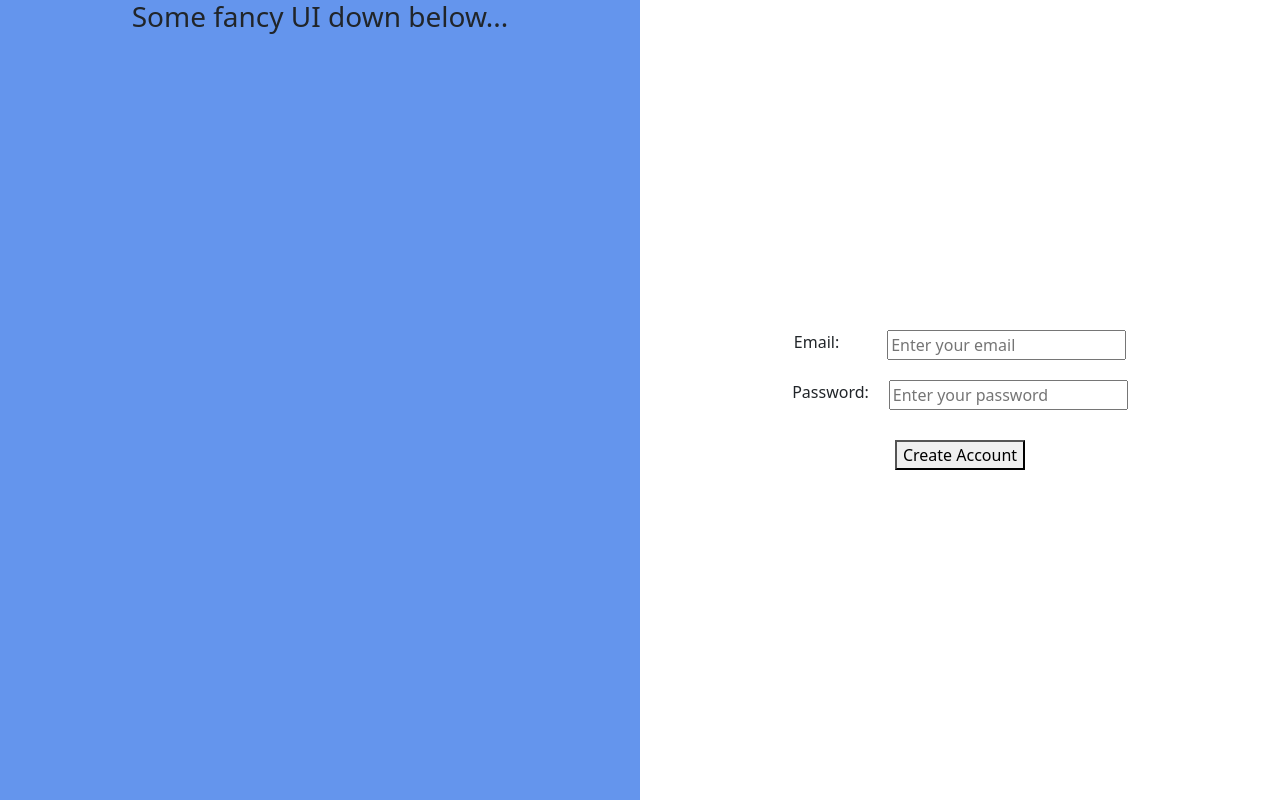
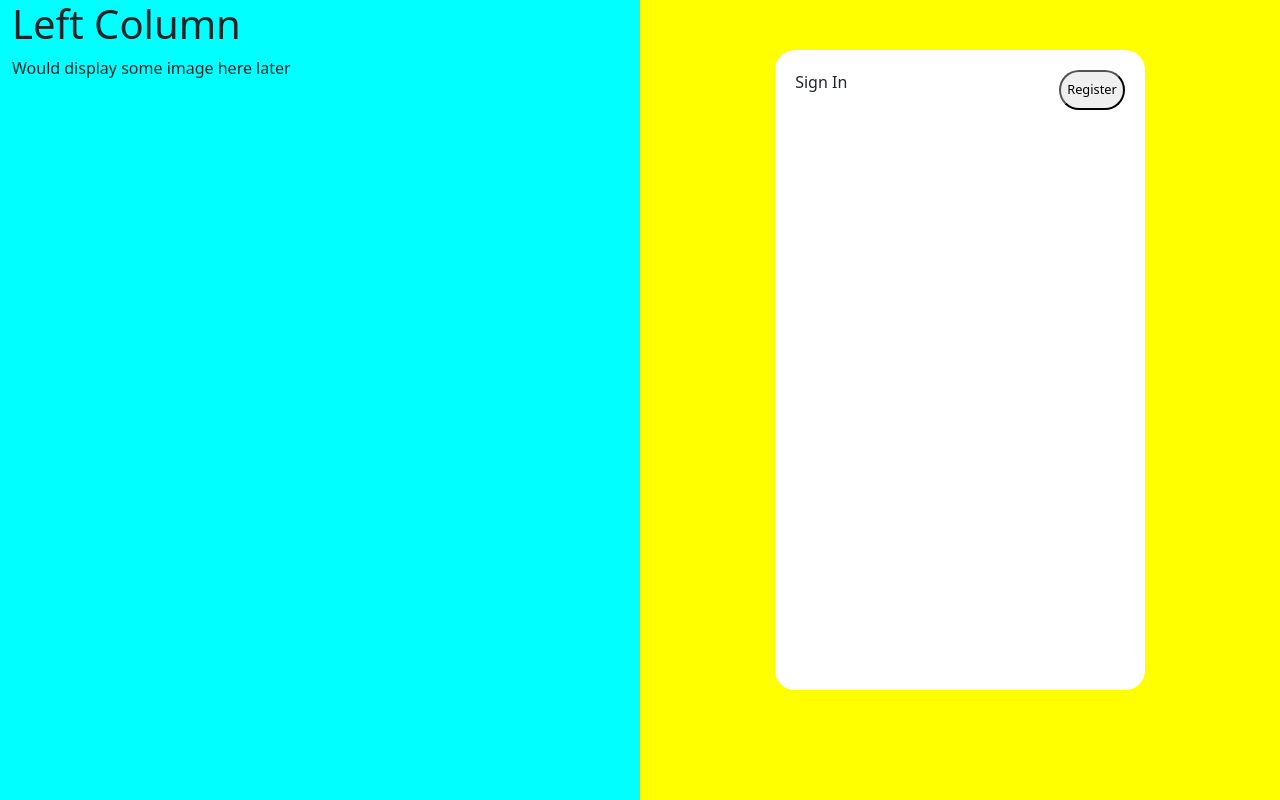
Before and after one commit to QuinSack/zonadecomidas, a React (Create React App) app: page /signup in a window 1280 px wide. Built offline with nearby package versions, Linux system fonts and the light colour scheme.

Commit message:
rebuilding the register page

```diff
--- a/src/components/SignUpForm.js
+++ b/src/components/SignUpForm.js
@@ -1,31 +1,26 @@
 import React from 'react'
+import { Container, Row, Col } from 'react-bootstrap'
 
 const SignUpForm = () => {
   return (
-    <div className='signupformcontainer'>
-        <div className='signupformwelcome'>
-            <h3>Some fancy UI down below...</h3>
-        </div>
-        <form className='signupform'>
-            <div className='forminput'>
-                <section className='emailsection'>
-                    <div className='emaillabel'>
-                        <label htmlFor='email'>Email: </label>
-                    </div>
-                    <div className='emailinput'>
-                        <input type='email' placeholder='Enter your email' id='email' name='email' />
-                    </div>
+    <Container fluid>
+      <Row>
+        <Col md={6} className="leftcol">
+          <h1>Left Column</h1>
+          <p>Would display some image here later</p>
+        </Col>
+        <Col md={6} className="rightcol">
+          <div className="signupformcontainer">
+            <form>
+                <section className='signinregister'>
+                    <p>Sign In</p>
+                    <button>Register</button>
                 </section>
-                <section className='passwordsection'>
-                    <label htmlFor='password' className='passwordlabel'>Password: </label>
-                    <input type='password' placeholder='Enter your password' id='password' name='password' className='passwordinput' />
-                </section>
-            </div>
-            <section>
-                <button type='submit' className='signupbtn'>Create Account</button>
-            </section>
-        </form>
-    </div>
+            </form>
+          </div>
+        </Col>
+      </Row>
+    </Container>
   )
 }
 
--- a/src/components/styles.css
+++ b/src/components/styles.css
@@ -200,32 +200,6 @@ body {
     font-size: larger;
 }
 
-.signupformcontainer{
-    width: 100vw;
-    min-height: 100vh;
-    display: flex;
-    justify-content: center;
-    align-items: center;
-}
-
-.signupformwelcome{
-    width: 50%;
-    height: 100vh;
-    background-color: cornflowerblue;
-    display: flex;
-    justify-content: center;
-}
-
-.signupform{
-    width: 50%;
-    height: 100vh;
-    display: flex;
-    flex-direction: column;
-    justify-content: center;
-    align-items: center;
-    gap: 10px;
-}
-
 .lunchmealscont{
     background-color: red;
     width: 300px;
@@ -272,3 +246,39 @@ body {
     display: flex;
     flex-direction: column;
 }
+
+.leftcol{
+    background-color: aqua;
+    min-height: 100vh;
+}
+
+.rightcol{
+    background-color: yellow;
+    min-height: 100vh;
+    display: flex;
+    flex-direction: column;
+    justify-content: left;
+    align-items: center;
+}
+
+.signupformcontainer{
+    background-color: white;
+    height: 80%;
+    width: 60%;
+    margin-top: 50px;
+    display: flex;
+    flex-direction: column;
+    justify-content: left;
+    padding: 20px;
+    border-radius: 20px;
+}
+
+.signinregister{
+    display: flex;
+    justify-content: space-between;
+}
+
+.signinregister button{
+    border-radius: 25px;
+    font-size: 0.8rem;
+}
```
